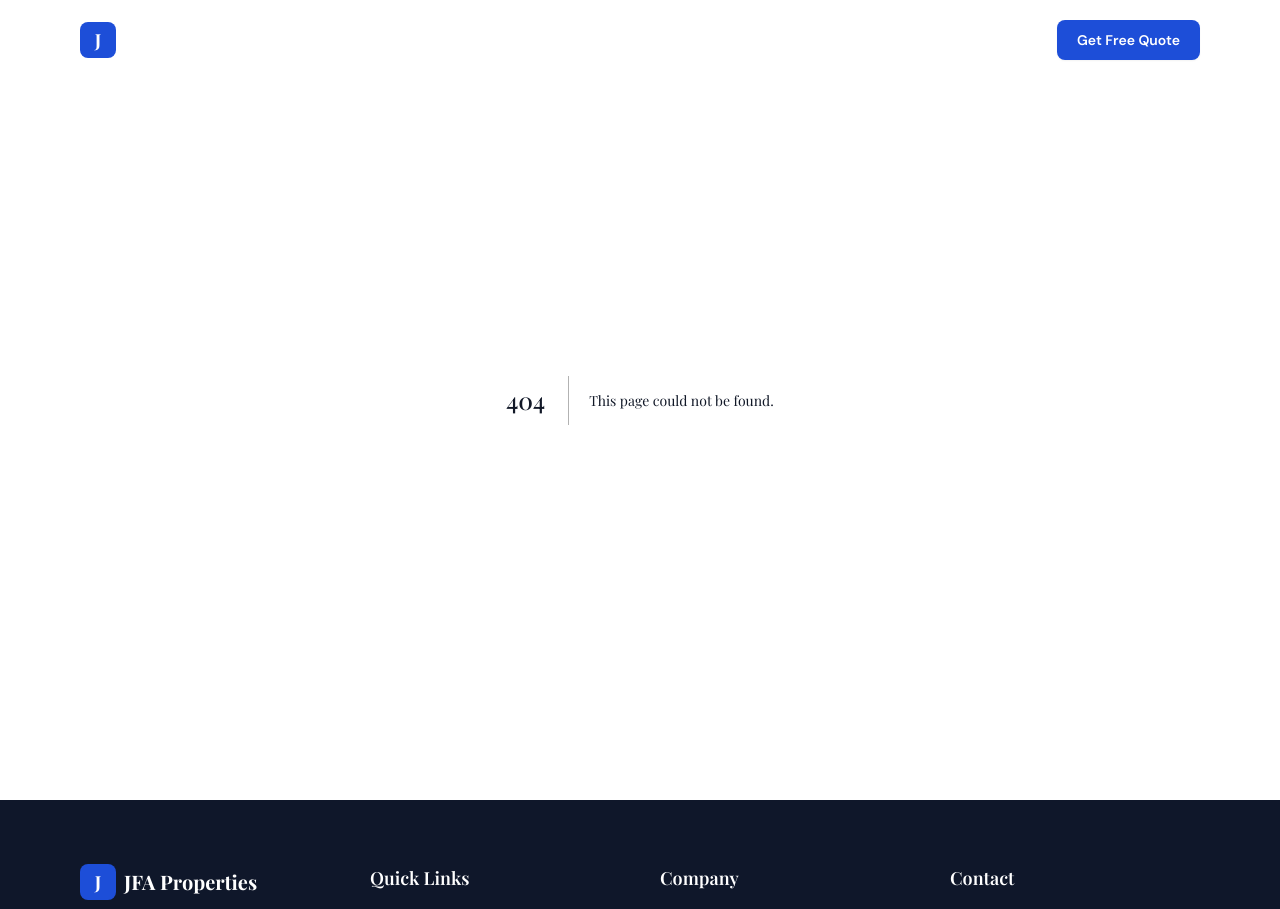
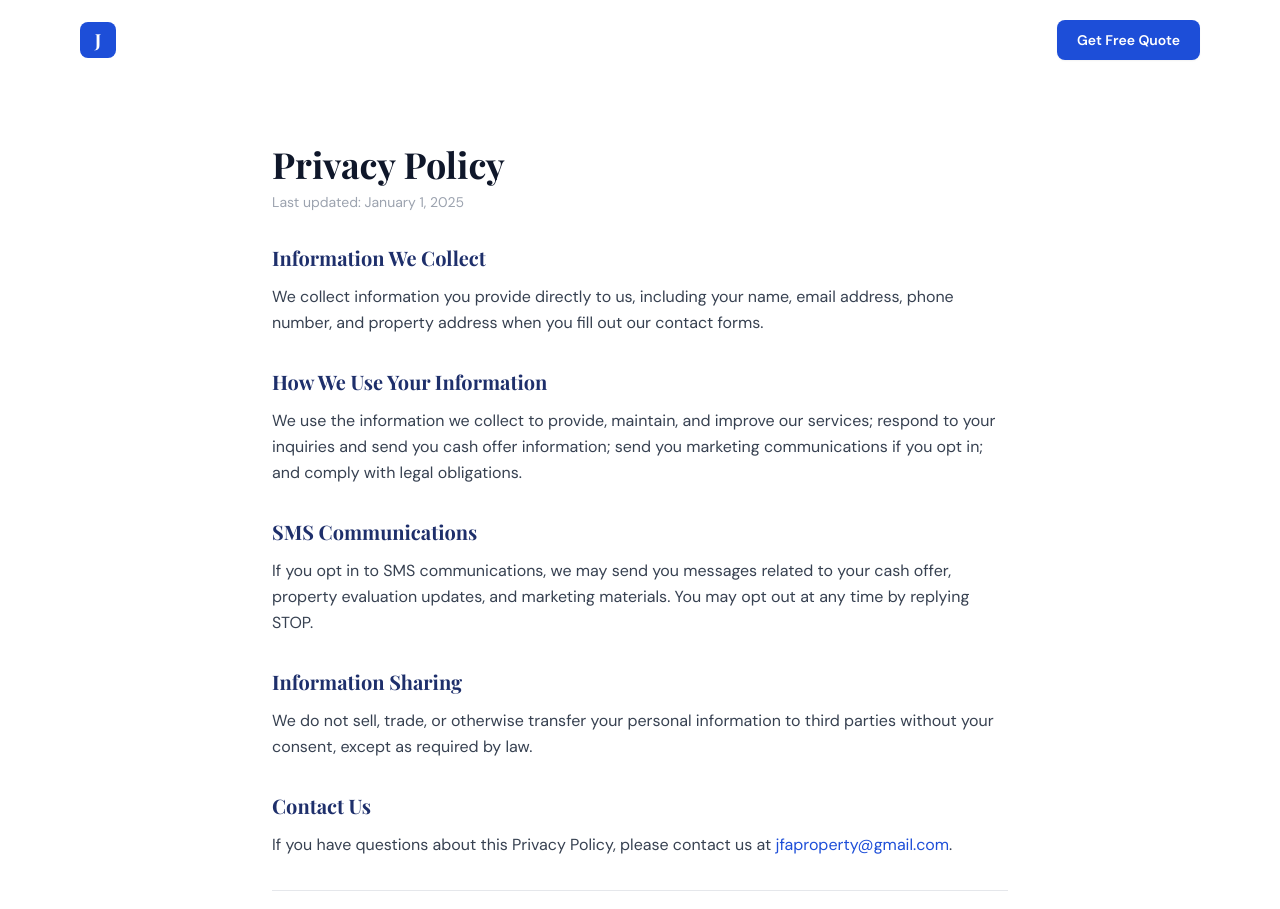
Before and after one commit to jfaproperty/Jfa-prosperity, a Next.js app: page /privacy in a window 1280 px wide. Before the commit this address had no page. Shown: the top 909 px of the page. Built offline with nearby package versions, Linux system fonts and the light colour scheme; a web font is replaced by a local one.

Commit message:
Create page.tsx

```diff
--- /dev/null
+++ b/app/privacy/page.tsx
@@ -0,0 +1,45 @@
+import type { Metadata } from 'next'
+
+export const metadata: Metadata = {
+  title: 'Privacy Policy | JFA Properties LLC',
+}
+
+export default function PrivacyPage() {
+  return (
+    <section className="pt-36 pb-20 bg-white">
+      <div className="max-w-3xl mx-auto px-4">
+        <h1 className="font-display text-4xl font-bold text-brand-900 mb-2">Privacy Policy</h1>
+        <p className="text-gray-400 text-sm mb-8">Last updated: January 1, 2025</p>
+
+        <div className="space-y-8 text-gray-700 leading-relaxed">
+          <section>
+            <h2 className="font-display text-xl font-bold text-brand-800 mb-3">Information We Collect</h2>
+            <p>We collect information you provide directly to us, including your name, email address, phone number, and property address when you fill out our contact forms.</p>
+          </section>
+          <section>
+            <h2 className="font-display text-xl font-bold text-brand-800 mb-3">How We Use Your Information</h2>
+            <p>We use the information we collect to provide, maintain, and improve our services; respond to your inquiries and send you cash offer information; send you marketing communications if you opt in; and comply with legal obligations.</p>
+          </section>
+          <section>
+            <h2 className="font-display text-xl font-bold text-brand-800 mb-3">SMS Communications</h2>
+            <p>If you opt in to SMS communications, we may send you messages related to your cash offer, property evaluation updates, and marketing materials. You may opt out at any time by replying STOP.</p>
+          </section>
+          <section>
+            <h2 className="font-display text-xl font-bold text-brand-800 mb-3">Information Sharing</h2>
+            <p>We do not sell, trade, or otherwise transfer your personal information to third parties without your consent, except as required by law.</p>
+          </section>
+          <section>
+            <h2 className="font-display text-xl font-bold text-brand-800 mb-3">Contact Us</h2>
+            <p>If you have questions about this Privacy Policy, please contact us at <a href="mailto:jfaproperty@gmail.com" className="text-brand-600">jfaproperty@gmail.com</a>.</p>
+          </section>
+
+          <div id="terms" className="border-t border-gray-200 pt-8">
+            <h1 className="font-display text-4xl font-bold text-brand-900 mb-2">Terms of Service</h1>
+            <p className="text-gray-400 text-sm mb-6">Last updated: January 1, 2025</p>
+            <p>By using our website and services, you agree to these terms. Our services are provided for informational purposes, and any cash offer is subject to property inspection and verification. We reserve the right to withdraw or modify any offer at any time prior to a signed purchase agreement.</p>
+          </div>
+        </div>
+      </div>
+    </section>
+  )
+}
```
